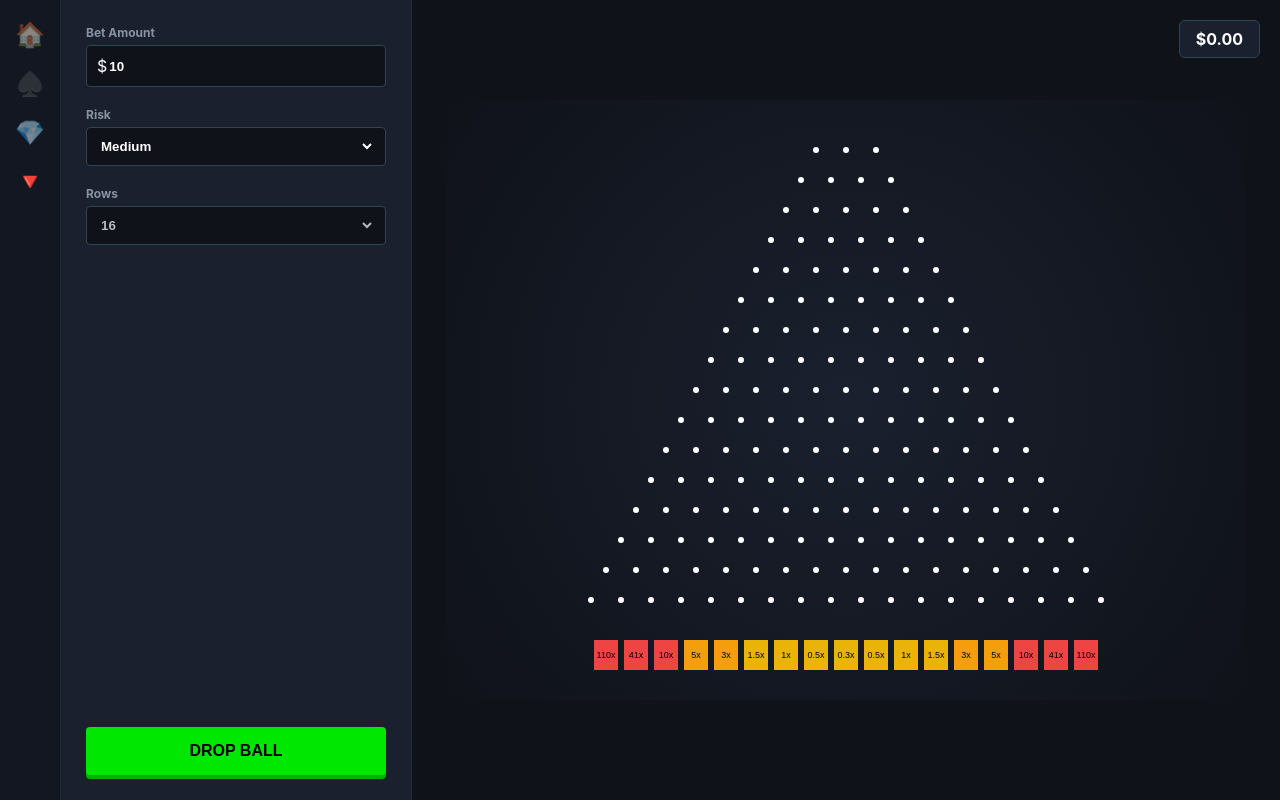
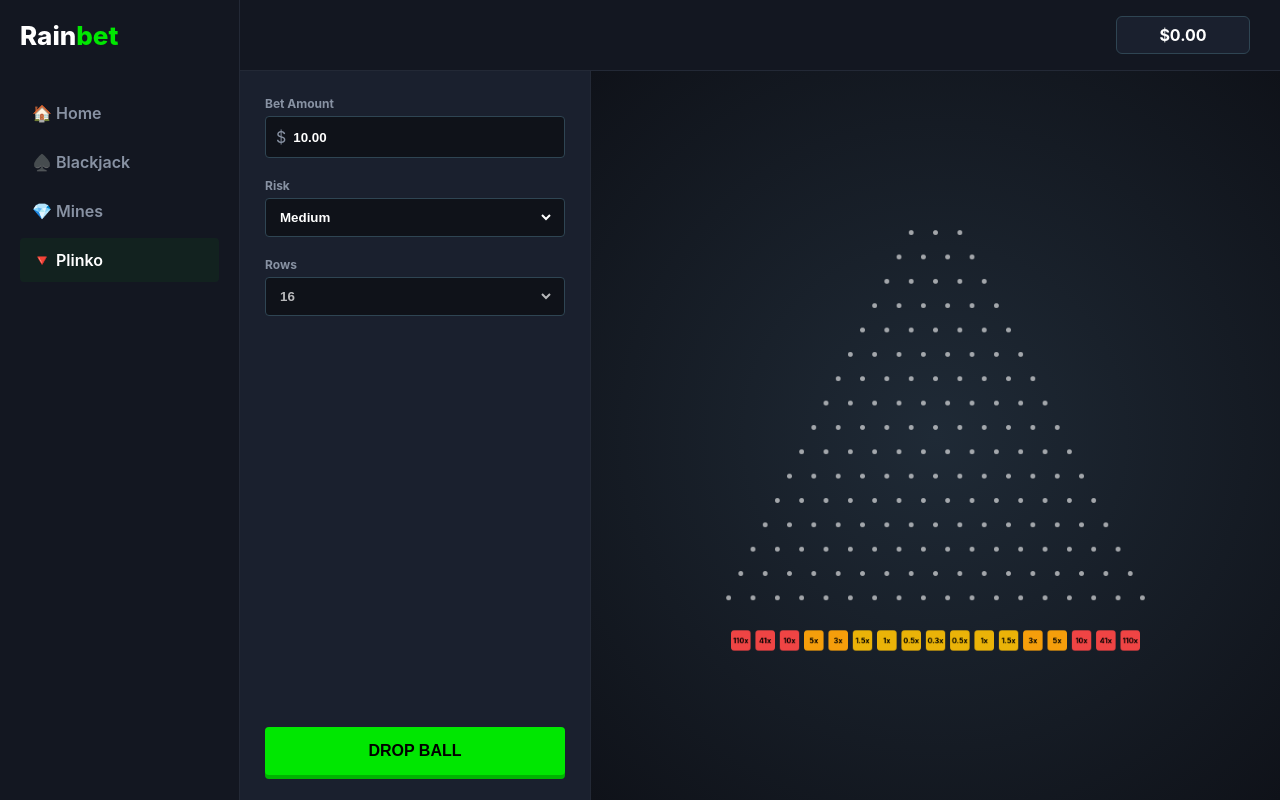
Before and after one commit to Jasoonns/rainbet-simulator, a plain HTML site: page plinko.html in a window 1280 px wide. Drawn offline with Linux system fonts and the light colour scheme.

Commit message:
Update plinko.html

```diff
--- a/plinko.html
+++ b/plinko.html
@@ -4,70 +4,188 @@
     <meta charset="UTF-8">
     <title>Plinko - Rainbet</title>
     <style>
-        :root { --bg-dark: #0f1219; --bg-panel: #1a202e; --primary: #00e701; }
-        body { background: var(--bg-dark); color: white; font-family: 'Inter', sans-serif; display: flex; height: 100vh; margin: 0; overflow: hidden; }
+        :root {
+            --bg-dark: #0f1219;
+            --bg-panel: #1a202e;
+            --primary: #00e701;
+            --accent: #2f4553;
+            --text-muted: #8892a3;
+        }
 
-        .sidebar-nav { width: 60px; background: #131721; border-right: 1px solid #232936; display: flex; flex-direction: column; align-items: center; padding-top: 20px; }
-        .nav-icon { font-size: 24px; margin-bottom: 20px; text-decoration: none; opacity: 0.5; transition: 0.2s; }
-        .nav-icon:hover { opacity: 1; transform: scale(1.1); }
+        body {
+            background: var(--bg-dark);
+            color: white;
+            font-family: 'Inter', sans-serif;
+            display: flex;
+            height: 100vh;
+            margin: 0;
+            overflow: hidden;
+        }
 
-        .game-layout { flex: 1; display: flex; }
+        /* --- SIDEBAR STYLE (MATCHES BLACKJACK & MINES) --- */
+        .sidebar {
+            width: 240px;
+            background: #131721;
+            padding: 20px;
+            border-right: 1px solid #232936;
+            display: flex;
+            flex-direction: column;
+            box-sizing: border-box;
+        }
+        .logo {
+            font-size: 26px;
+            font-weight: 800;
+            color: white;
+            margin-bottom: 40px;
+            text-decoration: none;
+            display: block;
+        }
+        .logo span { color: var(--primary); }
+        .nav-item {
+            padding: 12px;
+            color: var(--text-muted);
+            text-decoration: none;
+            font-weight: 600;
+            display: block;
+            margin-bottom: 5px;
+            border-radius: 4px;
+            transition: 0.2s;
+        }
+        .nav-item:hover { color: white; background: rgba(255,255,255,0.05); }
+        .nav-item.active { color: white; background: rgba(0, 231, 1, 0.05); }
 
-        .controls-panel { width: 300px; background: #1a202e; padding: 25px; display: flex; flex-direction: column; gap: 20px; border-right: 1px solid #232936; }
-        .input-label { color: #8892a3; font-size: 12px; font-weight: 700; margin-bottom: 5px; display: block; }
-        .input-box { background: #0f1219; border: 1px solid #2f4553; border-radius: 4px; padding: 10px; display: flex; align-items: center; }
+        /* --- GAME LAYOUT --- */
+        .game-layout { flex: 1; display: flex; flex-direction: column; }
+
+        header {
+            height: 70px;
+            display: flex;
+            justify-content: flex-end;
+            align-items: center;
+            padding: 0 30px;
+            background: #131721;
+            border-bottom: 1px solid #232936;
+            gap: 15px;
+        }
+
+        .main-content { flex: 1; display: flex; overflow: hidden; }
+
+        /* --- CONTROLS --- */
+        .controls-panel {
+            width: 300px;
+            background: #1a202e;
+            padding: 25px;
+            display: flex;
+            flex-direction: column;
+            gap: 20px;
+            border-right: 1px solid #232936;
+        }
+        .input-label { color: var(--text-muted); font-size: 12px; font-weight: 700; margin-bottom: 5px; display: block; }
+        .input-box { background: #0f1219; border: 1px solid var(--accent); border-radius: 4px; padding: 10px; display: flex; align-items: center; }
         input, select { background: transparent; border: none; color: white; width: 100%; font-weight: 600; outline: none; }
-        select { background: #0f1219; cursor: pointer; }
+        select { background: #0f1219; cursor: pointer; color: white; }
 
-        .btn-play { background: var(--primary); color: #000; border: none; padding: 15px; border-radius: 4px; font-weight: 900; cursor: pointer; font-size: 16px; margin-top: auto; box-shadow: 0 4px 0 #00b301; }
-        .btn-play:active { transform: translateY(4px); box-shadow: none; }
+        .btn-play {
+            background: var(--primary);
+            color: #000;
+            border: none;
+            padding: 15px;
+            border-radius: 4px;
+            font-weight: 900;
+            cursor: pointer;
+            font-size: 16px;
+            margin-top: auto;
+            box-shadow: 0 4px 0 #00b301;
+            text-transform: uppercase;
+        }
+        .btn-play:active { transform: translateY(2px); box-shadow: 0 2px 0 #00b301; }
 
-        .stage { flex: 1; background: #0f1219; display: flex; flex-direction: column; align-items: center; justify-content: center; position: relative; }
-        header { position: absolute; top: 0; right: 0; padding: 20px; }
-        .balance { background: #1a202e; padding: 8px 16px; border-radius: 6px; font-weight: bold; border: 1px solid #2f4553; }
+        /* --- STAGE --- */
+        .stage {
+            flex: 1;
+            background: radial-gradient(circle at center, #1f2a36 0%, #0f1219 100%);
+            display: flex;
+            flex-direction: column;
+            align-items: center;
+            justify-content: center;
+            position: relative;
+            padding: 20px;
+        }
 
-        canvas { background: radial-gradient(circle at center, #1a202e 0%, #0f1219 100%); border-radius: 12px; }
+        .balance-display {
+            background: #1a202e;
+            padding: 8px 16px;
+            border-radius: 6px;
+            font-weight: bold;
+            border: 1px solid var(--accent);
+            min-width: 100px;
+            text-align: center;
+        }
+
+        canvas {
+            background: transparent;
+            max-width: 100%;
+            max-height: 85vh;
+        }
     </style>
 </head>
 <body>
-    <div class="sidebar-nav">
-        <a href="index.html" class="nav-icon">🏠</a>
-        <a href="blackjack.html" class="nav-icon">♠️</a>
-        <a href="mines.html" class="nav-icon">💎</a>
-        <a href="plinko.html" class="nav-icon" style="opacity:1; color:#00e701">🔻</a>
+    <div class="sidebar">
+        <a href="index.html" class="logo">Rain<span>bet</span></a>
+        <a href="index.html" class="nav-item">🏠 Home</a>
+        <a href="blackjack.html" class="nav-item">♠️ Blackjack</a>
+        <a href="mines.html" class="nav-item">💎 Mines</a>
+        <a href="plinko.html" class="nav-item active" style="color:white">🔻 Plinko</a>
     </div>
 
     <div class="game-layout">
+        <header>
+            <div class="balance-display" id="displayBalance">$0.00</div>
+        </header>
+
+        <div class="main-content">
             <div class="controls-panel">
                 <div>
                     <label class="input-label">Bet Amount</label>
-                <div class="input-box"><span>$</span><input type="number" id="bet" value="10"></div>
+                    <div class="input-box">
+                        <span style="color:var(--text-muted); margin-right:5px">$</span>
+                        <input type="number" id="bet" value="10.00">
+                    </div>
                 </div>
                 <div>
                     <label class="input-label">Risk</label>
                     <div class="input-box">
-                    <select id="risk"><option value="low">Low</option><option value="medium" selected>Medium</option><option value="high">High</option></select>
+                        <select id="risk">
+                            <option value="low">Low</option>
+                            <option value="medium" selected>Medium</option>
+                            <option value="high">High</option>
+                        </select>
                     </div>
                 </div>
                 <div>
                     <label class="input-label">Rows</label>
                     <div class="input-box">
-                    <select id="rows" disabled><option>16</option></select>
+                        <select id="rows" disabled>
+                            <option>16</option>
+                        </select>
                     </div>
                 </div>
-            <button class="btn-play" onclick="drop()">DROP BALL</button>
+                <button class="btn-play" onclick="drop()">Drop Ball</button>
             </div>
 
             <div class="stage">
-            <header><div class="balance" id="displayBalance">$0.00</div></header>
                 <canvas id="gameCanvas" width="800" height="600"></canvas>
+            </div>
         </div>
     </div>
 
     <script>
-        // WALLET
+        // WALLET LOGIC
         function getBal() { return parseFloat(localStorage.getItem('rainBalance')) || 0; }
-        function setBal(n) { localStorage.setItem('rainBalance', n); document.getElementById('displayBalance').innerText = '$'+n.toFixed(2); }
+        function setBal(n) {
+            localStorage.setItem('rainBalance', n.toFixed(2));
+            document.getElementById('displayBalance').innerText = '$' + n.toLocaleString(undefined, {minimumFractionDigits: 2});
+        }
         setBal(getBal());
 
         // PHYSICS & CANVAS
@@ -78,7 +196,7 @@
         const ballSize = 6;
         const startX = 400;
         const startY = 50;
-        const gap = 30; // Spacing
+        const gap = 30;
 
         let balls = [];
         let pegs = [];
@@ -92,23 +210,21 @@
             }
         }
 
-        // Multipliers (Medium Risk 16 Rows approximation)
-        // From outside in: High -> Low -> High
         const mults = [110, 41, 10, 5, 3, 1.5, 1, 0.5, 0.3, 0.5, 1, 1.5, 3, 5, 10, 41, 110];
 
         function getColor(val) {
-            if(val >= 10) return '#ef4444'; // Red
-            if(val >= 2) return '#f59e0b'; // Orange
-            return '#eab308'; // Yellow
+            if(val >= 10) return '#ef4444';
+            if(val >= 2) return '#f59e0b';
+            return '#eab308';
         }
 
         function drop() {
             let bet = parseFloat(document.getElementById('bet').value);
-            if(bet > getBal() || bet <= 0) return alert('Invalid Balance');
+            if(isNaN(bet) || bet > getBal() || bet <= 0) return alert('Invalid Bet Amount');
             setBal(getBal() - bet);
 
             balls.push({
-                x: startX + (Math.random()*2-1), // Tiny random offset to prevent stacking
+                x: startX + (Math.random()*2-1),
                 y: 20,
                 vx: 0,
                 vy: 0,
@@ -121,7 +237,7 @@
             ctx.clearRect(0,0,800,600);
 
             // Draw Pegs
-            ctx.fillStyle = 'white';
+            ctx.fillStyle = 'rgba(255, 255, 255, 0.6)';
             for(let p of pegs) {
                 ctx.beginPath(); ctx.arc(p.x, p.y, pegSize, 0, 6.28); ctx.fill();
             }
@@ -133,48 +249,48 @@
                 let x = startX - (count*gap/2) + (i*gap) + (gap/2);
                 let m = mults[i] || 1;
                 ctx.fillStyle = getColor(m);
-                ctx.fillRect(x - 12, bottomY, 24, 30);
+                // Rounded corner-ish look for buckets
+                ctx.beginPath();
+                ctx.roundRect(x - 12, bottomY, 24, 25, 4);
+                ctx.fill();
 
                 ctx.fillStyle = '#000';
-                ctx.font = '9px Arial';
+                ctx.font = 'bold 9px Inter, Arial';
                 ctx.textAlign = 'center';
-                ctx.fillText(m+'x', x, bottomY + 18);
+                ctx.fillText(m+'x', x, bottomY + 16);
             }
 
             // Draw Balls
             for(let b of balls) {
                 if(!b.active) continue;
 
-                // Physics
-                b.vy += 0.2; // Gravity
-                b.vx *= 0.99; // Air resistance
+                b.vy += 0.2;
+                b.vx *= 0.99;
                 b.x += b.vx;
                 b.y += b.vy;
 
-                // Collisions
                 for(let p of pegs) {
                     let dx = b.x - p.x;
                     let dy = b.y - p.y;
                     let dist = Math.sqrt(dx*dx + dy*dy);
                     if(dist < pegSize + ballSize) {
-                        // Bounce
                         let angle = Math.atan2(dy, dx);
-                        let force = 1.5; // Bounce strength
+                        let force = 1.5;
                         b.vx = Math.cos(angle) * force + (Math.random()-0.5);
                         b.vy = Math.sin(angle) * force;
                         b.y += Math.sin(angle) * (pegSize+ballSize - dist);
                     }
                 }
 
+                // Ball Glow Effect
+                ctx.shadowBlur = 10;
+                ctx.shadowColor = '#00e701';
                 ctx.fillStyle = '#00e701';
                 ctx.beginPath(); ctx.arc(b.x, b.y, ballSize, 0, 6.28); ctx.fill();
+                ctx.shadowBlur = 0; // Reset shadow
 
-                // Finish
                 if(b.y > bottomY) {
                     b.active = false;
-                    // Determine bucket
-                    let distFromCenter = b.x - startX;
-                    // Map x to bucket index
                     let totalW = count * gap;
                     let left = startX - totalW/2;
                     let idx = Math.floor((b.x - left) / gap);
```
Lines whose indentation alone changed are shown as unchanged.
